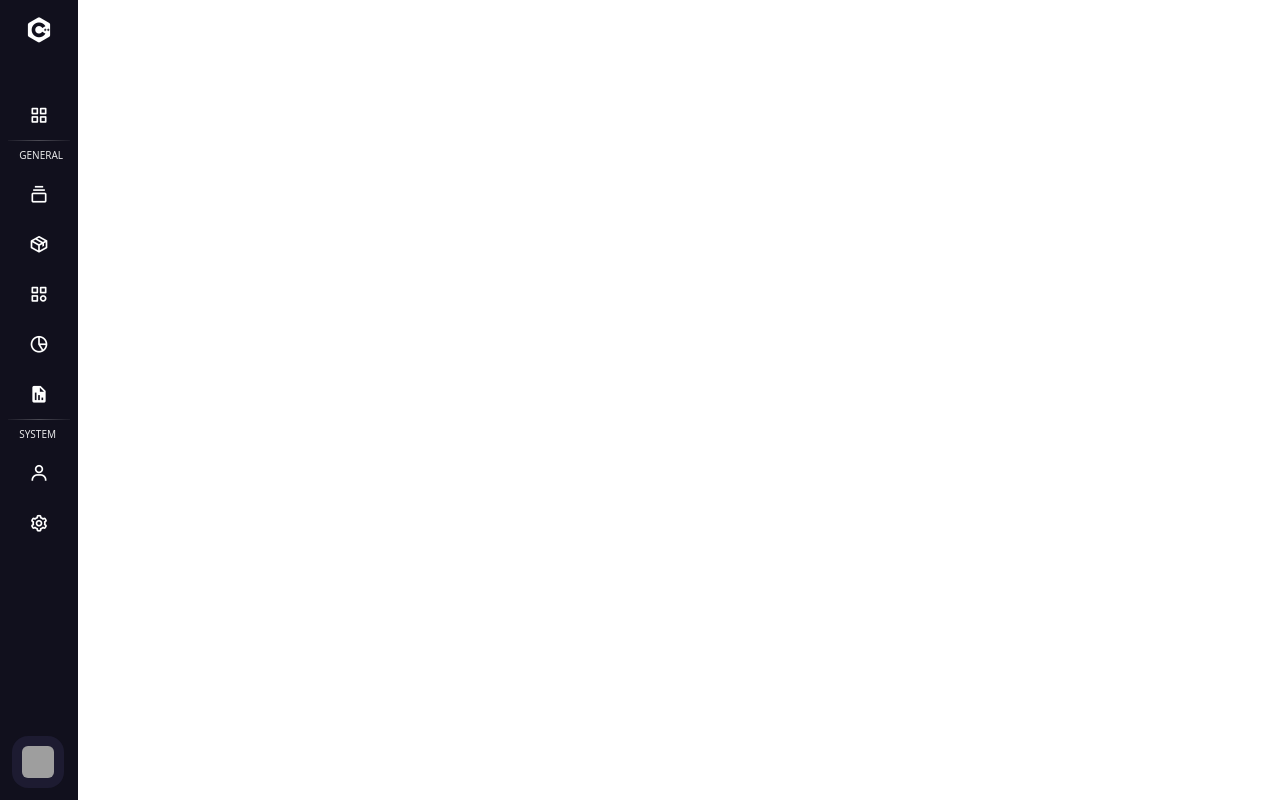
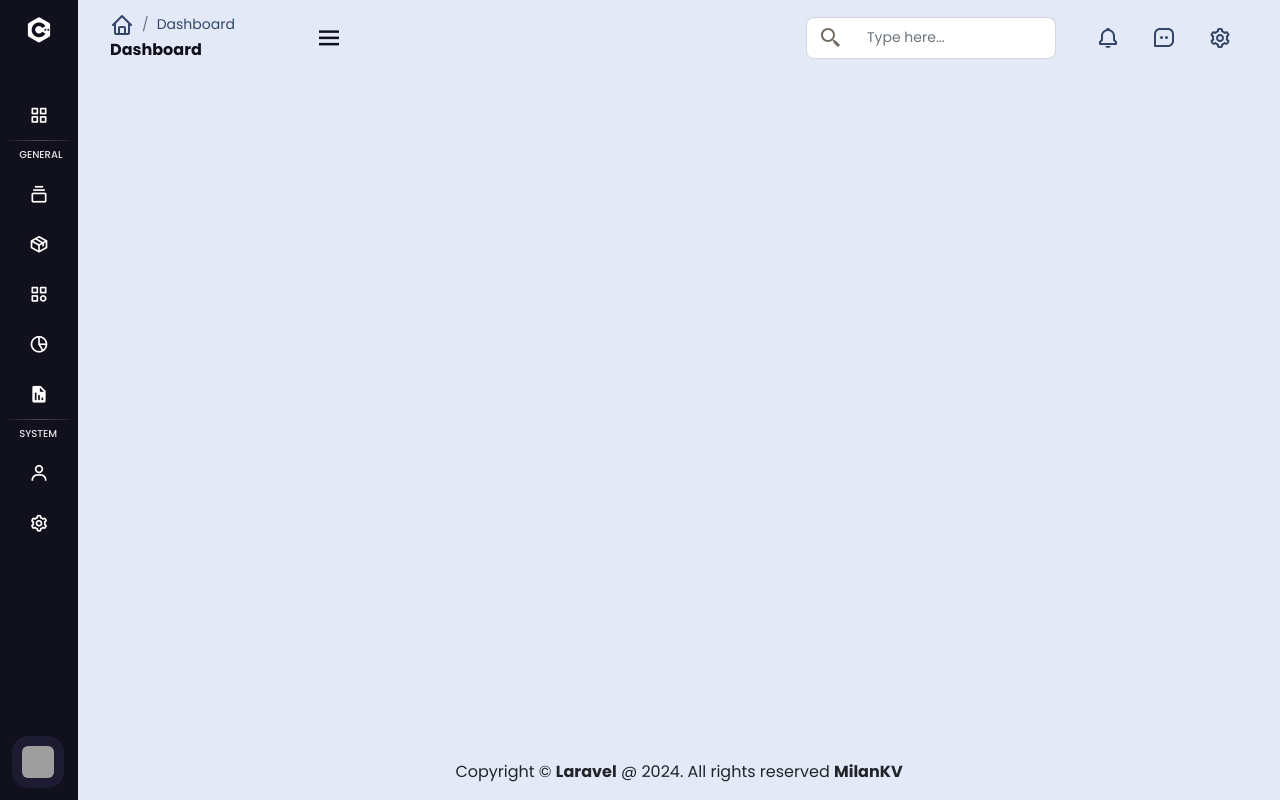
Before and after one commit to MilanKV/Shop, a Laravel app: page /admin in a window 1280 px wide. Run offline with Laravel 10, Linux system fonts and the light colour scheme; style sheets or scripts are compiled from the project's sources; grey boxes are pictures that could not be loaded.

Commit message:
Add dynamic sidebar toggling and improved navigation - Hamburger button for seamless sidebar extension and retraction - Enable arrow icons to reveal sublinks under main links in the sidebar - Design a left-side breadcrumb for navigation clarity - Added a responsive layout for navigation and main content following the sidebar state - Design a right-side navigation with search, notifications, settings, and messages

```diff
--- /dev/null
+++ b/resources/js/admin/layout.js
@@ -0,0 +1,20 @@
+// Select all elements with the class "arrow"
+const arrows = document.querySelectorAll(".arrow");
+
+// Add a click event listener to each arrow
+arrows.forEach(arrow => {
+  arrow.addEventListener("click", () => {
+    // Select the main parent of the arrow
+    const arrowParent = arrow.parentElement.parentElement;
+    arrowParent.classList.toggle("showMenu");
+  });
+});
+
+// Select the elements with the classes "sidebar" and "bx-menu"
+const sidebar = document.querySelector(".sidebar");
+const sidebarBtn = document.querySelector(".bx-menu");
+
+// Add a click event listener to the menu icon
+sidebarBtn.addEventListener("click", () => {
+  sidebar.classList.toggle("close");
+});
--- a/resources/js/app.js
+++ b/resources/js/app.js
@@ -1,5 +1,5 @@
 import './bootstrap';
-
+import './admin/layout';
 import {createApp} from 'vue'
 
 import App from './App.vue'
--- /dev/null
+++ b/resources/sass/backend/_reset.scss
@@ -0,0 +1,6 @@
+*{
+    margin: 0;
+    padding: 0;
+    box-sizing: border-box;
+    font-family: 'Poppins', sans-serif;
+  }
--- a/resources/sass/backend/app.scss
+++ b/resources/sass/backend/app.scss
@@ -9,3 +9,8 @@
 
 // Layout
 @import './layout/sidebar';
+@import './layout/nav';
+@import './layout/responsive';
+
+// Global
+@import 'reset';
--- /dev/null
+++ b/resources/sass/backend/layout/_nav.scss
@@ -0,0 +1,119 @@
+@import '../variables';
+
+.page-section{
+    position: relative;
+    background: #E4E9F7;
+    height: 100vh;
+    left: 260px;
+    width: calc(100% - 260px);
+    transition: all 0.5s ease;
+
+    .nav-container{
+        height: 75px;
+        display: flex;
+        align-items: center;
+        padding: 12px 32px 12px 32px;
+
+        .bx-menu,
+        .text{
+            color: #11101d;
+            font-size: 30px;
+        }
+        .bx-menu{
+            margin: 0 15px;
+            cursor: pointer;
+        }
+        .breadcrumb{
+            display: flex;
+            flex-direction: column;
+            margin-bottom: 0 !important;
+            margin-right: 64px;
+
+            .text{
+                font-size: 1rem;
+                line-height: 1.625rem;
+                font-weight: 700 !important;
+            }
+            .breadcrumb-section{
+                display: flex;
+                height: 100%;
+                flex-direction: row;
+                margin-bottom: 0 !important;
+                padding-left: 0 !important;
+                list-style: none;
+
+                .breadcrumb-item{
+                    font-size: .875rem!important;
+                    line-height: 1.5rem;
+                    color: #344767;
+                }
+            }
+        }
+        .nav-right{
+            display: flex;
+            flex-direction: row;
+            margin-left: auto !important;
+
+            .input-group{
+                position: relative;
+                display: flex;
+                flex-wrap: wrap;
+                width: 250px !important;
+                align-items: stretch;
+                width: 100%;
+                border-radius: 0.5rem;
+
+                .text-body{
+                    display: flex;
+                    align-items: center;
+                    text-align: center;
+                    padding: 0.5rem 0.75rem;
+                    font-size: .875rem;
+                    font-weight: 400;
+                    line-height: 1.4rem;
+                    color: #67748e !important;
+                    background-color: #fff;
+                    white-space: nowrap;
+                    border-radius: 0.5rem;
+                    border-right: 0;
+                    border: 1px solid #d2d6da;
+                }
+                .form-control{
+                    display: block;
+                    padding: 0.5rem 0.75rem;
+                    font-size: .875rem;
+                    font-weight: 400;
+                    line-height: 1.4rem;
+                    color: #495057;
+                    background-color: #fff;
+                    background-clip: padding-box;
+                    border: 1px solid #d2d6da;
+                    appearance: none;
+                    border-left: 0;
+                    border-radius: 0.5rem;
+                }
+            }
+        }
+        .utilities{
+            display: flex;
+            flex-direction: row;
+            align-items: center;
+            justify-content: end;
+            margin-bottom: 0;
+            padding-left: 24px;
+            list-style: none;
+
+            .nav-item{
+                display: flex;
+                align-items: center;
+                justify-content: center;
+                padding: 0 16px;
+            }
+        }
+    }
+    .footer {
+        bottom: 0;
+        width: 100%;
+        position: absolute;
+    }
+}
--- /dev/null
+++ b/resources/sass/backend/layout/_responsive.scss
@@ -0,0 +1,21 @@
+@media (max-width: 400px) {
+    .sidebar{
+        width: 78px;
+    }
+    .sidebar.close{
+        width: 0;
+
+        .nav-links{
+            .list-item{
+                .sub-menu{
+                    display: none;
+                }
+            }
+        }
+    }
+    .page-section{
+        left: 78px;
+        width: calc(100% - 78px);
+        z-index: 100;
+    }
+}
--- a/resources/views/backend/app.blade.php
+++ b/resources/views/backend/app.blade.php
@@ -10,7 +10,7 @@
 
     <div class="page-section">
         {{-- Header --}}
-        {{-- @include('backend.includes.header') --}}
+        @include('backend.includes.header')
 
         <div class="main">
             {{-- Page Content --}}
@@ -18,7 +18,7 @@
         </div>
 
         {{-- Footer --}}
-        {{-- @include('backend.includes.footer') --}}
+        @include('backend.includes.footer')
     </div>
     {{-- app-body --}}
 
--- /dev/null
+++ b/resources/views/backend/includes/footer.blade.php
@@ -0,0 +1,9 @@
+<footer class="py-3 footer">
+    <div class="container-fluid">
+        <div class="d-flex justify-content-center">
+            <span>Copyright &copy; <strong>{{ config('app.name', 'Laravel') }}</strong> @ {{ date('Y') }}. All
+                rights reserved
+                <strong>MilanKV</strong></span>
+        </div>
+    </div>
+</footer>
--- /dev/null
+++ b/resources/views/backend/includes/header.blade.php
@@ -0,0 +1,73 @@
+<header>
+    <div class="nav-container">
+        <div class="breadcrumb">
+            <ol class="breadcrumb-section">
+                <li class="breadcrumb-item">
+                    <a href="#">
+                        <svg xmlns="http://www.w3.org/2000/svg" width="24" height="24" viewBox="0 0 24 24"
+                            style="fill:#344767;transform: ;msFilter:;">
+                            <path
+                                d="M3 13h1v7c0 1.103.897 2 2 2h12c1.103 0 2-.897 2-2v-7h1a1 1 0 0 0 .707-1.707l-9-9a.999.999 0 0 0-1.414 0l-9 9A1 1 0 0 0 3 13zm7 7v-5h4v5h-4zm2-15.586 6 6V15l.001 5H16v-5c0-1.103-.897-2-2-2h-4c-1.103 0-2 .897-2 2v5H6v-9.586l6-6z">
+                            </path>
+                        </svg>
+                    </a>
+                </li>
+                <li class="breadcrumb-item">Dashboard</li>
+            </ol>
+            <div class="page-title">
+                <span class="text">Dashboard</span>
+            </div>
+        </div>
+        <i class='bx bx-menu'></i>
+        <div class="nav-right">
+            <div class="input-group">
+                <span class="text-body">
+                    <svg xmlns="http://www.w3.org/2000/svg" width="24" height="24" viewBox="0 0 24 24"
+                        style="fill: rgba(115, 108, 100, 1)">
+                        <path
+                            d="M19.023 16.977a35.13 35.13 0 0 1-1.367-1.384c-.372-.378-.596-.653-.596-.653l-2.8-1.337A6.962 6.962 0 0 0 16 9c0-3.859-3.14-7-7-7S2 5.141 2 9s3.14 7 7 7c1.763 0 3.37-.66 4.603-1.739l1.337 2.8s.275.224.653.596c.387.363.896.854 1.384 1.367l1.358 1.392.604.646 2.121-2.121-.646-.604c-.379-.372-.885-.866-1.391-1.36zM9 14c-2.757 0-5-2.243-5-5s2.243-5 5-5 5 2.243 5 5-2.243 5-5 5z">
+                        </path>
+                    </svg>
+                </span>
+                <input type="text" class="form-control" placeholder="Type here...">
+            </div>
+            <ul class="utilities">
+                <li class="nav-item">
+                    <a href="#">
+                        <svg xmlns="http://www.w3.org/2000/svg" width="24" height="24" viewBox="0 0 24 24"
+                            style="fill:#344767;transform: ;msFilter:;">
+                            <path
+                                d="M19 13.586V10c0-3.217-2.185-5.927-5.145-6.742C13.562 2.52 12.846 2 12 2s-1.562.52-1.855 1.258C7.185 4.074 5 6.783 5 10v3.586l-1.707 1.707A.996.996 0 0 0 3 16v2a1 1 0 0 0 1 1h16a1 1 0 0 0 1-1v-2a.996.996 0 0 0-.293-.707L19 13.586zM19 17H5v-.586l1.707-1.707A.996.996 0 0 0 7 14v-4c0-2.757 2.243-5 5-5s5 2.243 5 5v4c0 .266.105.52.293.707L19 16.414V17zm-7 5a2.98 2.98 0 0 0 2.818-2H9.182A2.98 2.98 0 0 0 12 22z">
+                            </path>
+                        </svg>
+                    </a>
+                </li>
+                <li class="nav-item">
+                    <a href="#">
+                        <svg xmlns="http://www.w3.org/2000/svg" width="24" height="24" viewBox="0 0 24 24"
+                            style="fill:#344767;transform: ;msFilter:;">
+                            <path
+                                d="M16 2H8C4.691 2 2 4.691 2 8v12a1 1 0 0 0 1 1h13c3.309 0 6-2.691 6-6V8c0-3.309-2.691-6-6-6zm4 13c0 2.206-1.794 4-4 4H4V8c0-2.206 1.794-4 4-4h8c2.206 0 4 1.794 4 4v7z">
+                            </path>
+                            <circle cx="9.5" cy="11.5" r="1.5"></circle>
+                            <circle cx="14.5" cy="11.5" r="1.5"></circle>
+                        </svg>
+                    </a>
+                </li>
+                <li class="nav-item">
+                    <a href="#">
+                        <svg xmlns="http://www.w3.org/2000/svg" width="24" height="24" viewBox="0 0 24 24"
+                            style="fill:#344767;transform: ;msFilter:;">
+                            <path
+                                d="M12 16c2.206 0 4-1.794 4-4s-1.794-4-4-4-4 1.794-4 4 1.794 4 4 4zm0-6c1.084 0 2 .916 2 2s-.916 2-2 2-2-.916-2-2 .916-2 2-2z">
+                            </path>
+                            <path
+                                d="m2.845 16.136 1 1.73c.531.917 1.809 1.261 2.73.73l.529-.306A8.1 8.1 0 0 0 9 19.402V20c0 1.103.897 2 2 2h2c1.103 0 2-.897 2-2v-.598a8.132 8.132 0 0 0 1.896-1.111l.529.306c.923.53 2.198.188 2.731-.731l.999-1.729a2.001 2.001 0 0 0-.731-2.732l-.505-.292a7.718 7.718 0 0 0 0-2.224l.505-.292a2.002 2.002 0 0 0 .731-2.732l-.999-1.729c-.531-.92-1.808-1.265-2.731-.732l-.529.306A8.1 8.1 0 0 0 15 4.598V4c0-1.103-.897-2-2-2h-2c-1.103 0-2 .897-2 2v.598a8.132 8.132 0 0 0-1.896 1.111l-.529-.306c-.924-.531-2.2-.187-2.731.732l-.999 1.729a2.001 2.001 0 0 0 .731 2.732l.505.292a7.683 7.683 0 0 0 0 2.223l-.505.292a2.003 2.003 0 0 0-.731 2.733zm3.326-2.758A5.703 5.703 0 0 1 6 12c0-.462.058-.926.17-1.378a.999.999 0 0 0-.47-1.108l-1.123-.65.998-1.729 1.145.662a.997.997 0 0 0 1.188-.142 6.071 6.071 0 0 1 2.384-1.399A1 1 0 0 0 11 5.3V4h2v1.3a1 1 0 0 0 .708.956 6.083 6.083 0 0 1 2.384 1.399.999.999 0 0 0 1.188.142l1.144-.661 1 1.729-1.124.649a1 1 0 0 0-.47 1.108c.112.452.17.916.17 1.378 0 .461-.058.925-.171 1.378a1 1 0 0 0 .471 1.108l1.123.649-.998 1.729-1.145-.661a.996.996 0 0 0-1.188.142 6.071 6.071 0 0 1-2.384 1.399A1 1 0 0 0 13 18.7l.002 1.3H11v-1.3a1 1 0 0 0-.708-.956 6.083 6.083 0 0 1-2.384-1.399.992.992 0 0 0-1.188-.141l-1.144.662-1-1.729 1.124-.651a1 1 0 0 0 .471-1.108z">
+                            </path>
+                        </svg>
+                    </a>
+                </li>
+            </ul>
+        </div>
+    </div>
+</header>
--- /dev/null
+++ b/resources/views/backend/pages/Dashboard.blade.php
@@ -0,0 +1,3 @@
+@extends('backend.layouts.master')
+@section('content')
+@endsection
```
